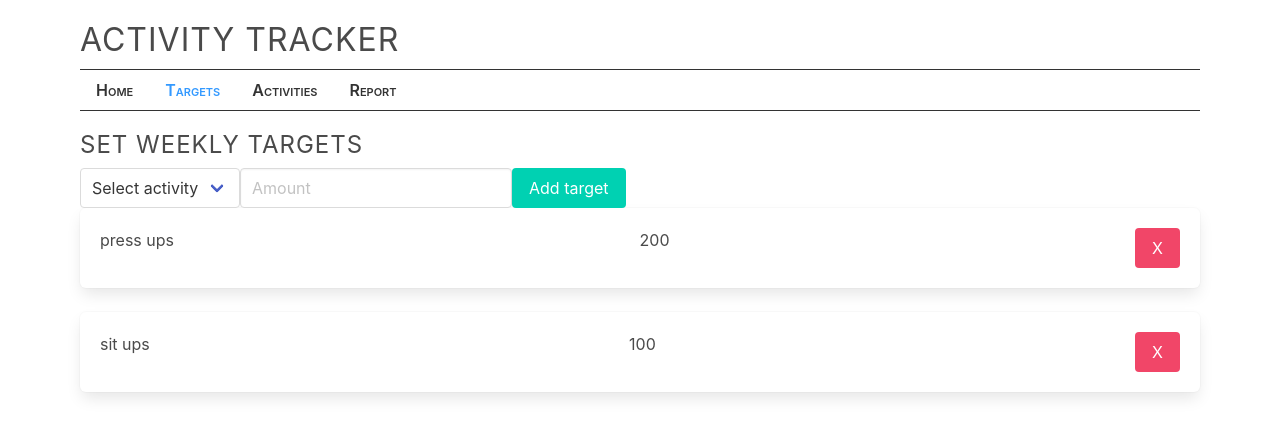
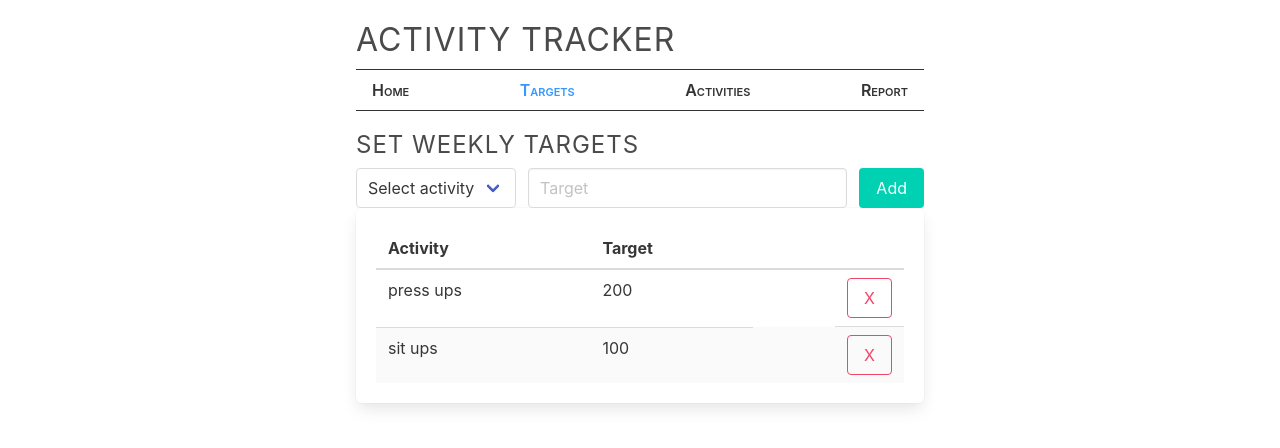
Before and after one commit to Rejam/activity-tracker, a React (Create React App) app: page /targets in a window 1280 px wide. Shown: the top 448 px of the page. Built offline with nearby package versions, Linux system fonts and the light colour scheme.

Commit message:
using tables

```diff
--- a/src/App.js
+++ b/src/App.js
@@ -72,7 +72,7 @@ class App extends Component {
     const { targets, activities, logs } = this.state
     const progress = this.progress()
     return (
-      <div className="container" style={{ padding: '1em' }}>
+      <div className="container" style={{ padding: '1em', maxWidth: '600px' }}>
         <BrowserRouter>
           <div className="app">
             <Header />
--- a/src/components/Nav.js
+++ b/src/components/Nav.js
@@ -5,7 +5,8 @@ const style = {
   nav: {
     display: 'flex',
     borderTop: '1px solid #333',
-    borderBottom: '1px solid #333'
+    borderBottom: '1px solid #333',
+    justifyContent: 'space-between'
   },
   link: {
     padding: '0.5em 1em',
--- a/src/views/Activities.js
+++ b/src/views/Activities.js
@@ -33,20 +33,31 @@ const AddNewActivity = ({ activities, addActivity, delActivity }) => {
           </div>
         </div>
       </form>
-      <ul>
-        {activities.map(a => (
-          <li
-            className="box is-flex"
-            style={{ justifyContent: 'space-between' }}
-            key={a}
-          >
-            <p>{a}</p>{' '}
-            <button className="button is-danger" onClick={() => del(a)}>
-              X
-            </button>
-          </li>
-        ))}
-      </ul>
+      <div className="box">
+        <table className="table is-fullwidth is-striped is-hoverable">
+          <thead>
+            <tr>
+              <th>Activity</th>
+              <th />
+            </tr>
+          </thead>
+          <tbody>
+            {activities.map(a => (
+              <tr key={a}>
+                <td>{a}</td>
+                <td className="is-pulled-right">
+                  <button
+                    className="button is-danger is-outlined"
+                    onClick={() => del(a)}
+                  >
+                    X
+                  </button>
+                </td>
+              </tr>
+            ))}
+          </tbody>
+        </table>
+      </div>
     </div>
   )
 }
--- a/src/views/Activity.js
+++ b/src/views/Activity.js
@@ -5,21 +5,40 @@ export default ({ activity, log }) => {
   return (
     <div>
       <h1 className="heading is-size-4">{activity}</h1>
-      <Link to={`/log/${activity}`}>Add</Link>
-      <h2>**Chart**</h2>
-      <ul>
-        {log.map((l, i) => (
-          <li key={i}>
-            <p>
-              {new Date(l.dateTime).toLocaleDateString(navigator.language, {
-                hour: '2-digit',
-                minute: '2-digit'
-              })}
-            </p>
-            <p>Amount: {l.amount}</p>
-          </li>
-        ))}
-      </ul>
+      <Link className="button is-primary" to={`/log/${activity}`}>
+        New
+      </Link>
+      <div className="box">
+        <table className="table is-fullwidth is-hoverable is-striped">
+          <thead>
+            <tr>
+              <th>Date</th>
+              <th>Time</th>
+              <th>Amount</th>
+              <th />
+            </tr>
+          </thead>
+          <tbody>
+            {log.map((l, i) => (
+              <tr key={i}>
+                <td>{new Date(l.dateTime).toLocaleDateString()}</td>
+                <td>
+                  {new Date(l.dateTime).toLocaleTimeString([], {
+                    hour: '2-digit',
+                    minute: '2-digit'
+                  })}
+                </td>
+                <td>{l.amount}</td>
+                <td className="is-pulled-right">
+                  <Link to="/" className="button is-info is-outlined ">
+                    edit
+                  </Link>
+                </td>
+              </tr>
+            ))}
+          </tbody>
+        </table>
+      </div>
     </div>
   )
 }
--- a/src/views/Home.js
+++ b/src/views/Home.js
@@ -2,14 +2,33 @@ import React from 'react'
 import { Link } from 'react-router-dom'
 
 export default ({ targets, progress }) => (
-  <div>
-    {targets.map(({ activity, amount }) => (
-      <div className="box" key={activity}>
-        <p>
-          {activity}: {progress[activity] || 0}/{amount}
-        </p>
-        <Link to={`/activities/${activity}`}>View</Link>
-      </div>
-    ))}
+  <div className="box">
+    <table className="table is-fullwidth is-striped is-hoverable">
+      <thead>
+        <tr>
+          <th>Activity</th>
+          <th>Progress</th>
+          <th />
+        </tr>
+      </thead>
+      <tbody>
+        {targets.map(({ activity, amount }) => (
+          <tr key={activity}>
+            <td>{activity}</td>
+            <td>
+              {progress[activity] || 0}/{amount}
+            </td>
+            <td className="is-pulled-right">
+              <Link
+                className="button is-info is-outlined"
+                to={`/activities/${activity}`}
+              >
+                View
+              </Link>
+            </td>
+          </tr>
+        ))}
+      </tbody>
+    </table>
   </div>
 )
--- a/src/views/LogActivity.js
+++ b/src/views/LogActivity.js
@@ -1,6 +1,6 @@
 import React from 'react'
 
-export default ({ addLog, activity }) => {
+export default ({ addLog, activity, history }) => {
   const submitLog = e => {
     e.preventDefault()
     const amount = e.target.elements.amount.value
@@ -12,6 +12,7 @@ export default ({ addLog, activity }) => {
       activity: activity,
       amount: parseInt(amount)
     })
+    history.goBack()
   }
 
   function pad(num) {
@@ -27,7 +28,7 @@ export default ({ addLog, activity }) => {
 
   return (
     <div>
-      <h1>Log Activity</h1>
+      <h1 className="heading is-size-4">Log Activity</h1>
       <form
         onSubmit={submitLog}
         style={{ maxWidth: '400px', padding: '2em', margin: 'auto' }}
@@ -56,6 +57,7 @@ export default ({ addLog, activity }) => {
               type="number"
               name="amount"
               id="amount"
+              min="1"
               required
             />
           </div>
@@ -86,6 +88,7 @@ export default ({ addLog, activity }) => {
               name="time"
               id="time"
               defaultValue={`${hours}:${mins}`}
+              required
             />
           </div>
         </div>
--- a/src/views/Targets.js
+++ b/src/views/Targets.js
@@ -1,4 +1,5 @@
 import React from 'react'
+import { Link } from 'react-router-dom'
 
 export default props => {
   const { activities, addTarget, delTarget, targets } = props
@@ -20,15 +21,11 @@ export default props => {
       <h1 className="heading is-size-4">Set Weekly Targets</h1>
       {activities.length ? (
         <React.Fragment>
-          <form onSubmit={submit} className="is-flex">
+          <form onSubmit={submit}>
+            <div className="field is-grouped">
               <div className="control">
                 <div className="select">
-                <select
-                  style={{ display: 'span' }}
-                  name="activities"
-                  defaultValue=""
-                  required
-                >
+                  <select name="activities" defaultValue="" required>
                     <option disabled value="">
                       Select activity
                     </option>
@@ -40,37 +37,57 @@ export default props => {
                   </select>
                 </div>
               </div>
-            <div className="control">
+              <div className="control is-expanded">
                 <input
                   className="input"
-                style={{ display: 'span' }}
                   name="amount"
                   type="number"
-                placeholder="Amount"
-                min="0"
+                  placeholder="Target"
+                  min="1"
                   required
                 />
               </div>
               <button className="button is-primary" type="submit">
-              Add target
+                Add
               </button>
+            </div>
           </form>
+
+          <div className="box">
+            <table className="table is-fullwidth is-striped is-hoverable">
+              <thead>
+                <tr>
+                  <th>Activity</th>
+                  <th>Target</th>
+                  <th />
+                </tr>
+              </thead>
+              <tbody>
                 {targets.map((t, i) => (
-            <div
-              className="box is-flex"
-              style={{ justifyContent: 'space-between' }}
-              key={i}
+                  <tr key={i}>
+                    <td>{t.activity}</td>
+                    <td>{t.amount}</td>
+                    <td className="is-pulled-right">
+                      <button
+                        className="button is-danger is-outlined"
+                        onClick={() => delTarget(t)}
                       >
-              <p>{t.activity}</p>
-              <p>{t.amount}</p>
-              <button className="button is-danger" onClick={() => delTarget(t)}>
                         X
                       </button>
+                    </td>
+                  </tr>
+                ))}
+              </tbody>
+            </table>
           </div>
-          ))}
         </React.Fragment>
       ) : (
+        <div>
           <p>Please add some activities</p>
+          <Link className="button is-primary" to="/activities">
+            Add activities
+          </Link>
+        </div>
       )}
     </React.Fragment>
   )
```
Lines whose indentation alone changed are shown as unchanged.
